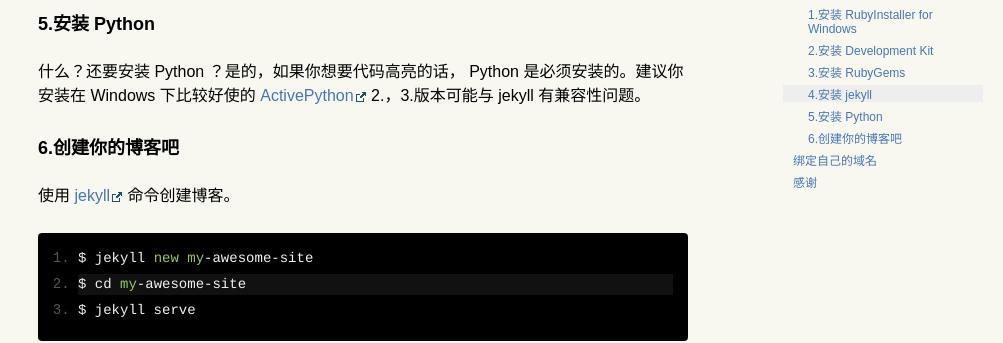
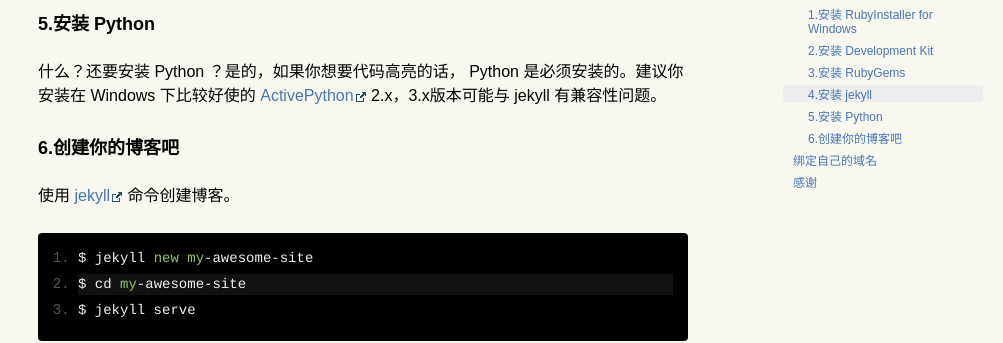
Before and after one commit to wangpuv/wangpuv.github.io, a Jekyll site: the page built from _posts/blog/2013-06-15-get-git-blog.md, in a window 1280 px wide and 900 px high, scrolled down 1880 px. Shown: the part 173-516 px from the top of the window, without its empty margins (277-1280 px from the left). Built offline with Jekyll 4.4.1, drawn with Linux system fonts in a browser that asks for light colours; Markdown is read by kramdown in place of the engine named in the settings; comment, search, counter and statistics services are not loaded.

Commit message:
fix bug *改为x

```diff
--- a/_posts/blog/2013-06-15-get-git-blog.md
+++ b/_posts/blog/2013-06-15-get-git-blog.md
@@ -63,7 +63,7 @@
     $ gem install jekyll
 
 ### 5.安装 Python
-什么？还要安装 Python ？是的，如果你想要代码高亮的话， Python 是必须安装的。建议你安装在 Windows 下比较好使的 [ActivePython][] 2.*，3.*版本可能与 jekyll 有兼容性问题。
+什么？还要安装 Python ？是的，如果你想要代码高亮的话， Python 是必须安装的。建议你安装在 Windows 下比较好使的 [ActivePython][] 2.x，3.x版本可能与 jekyll 有兼容性问题。
 
 ### 6.创建你的博客吧
 使用 [jekyll][] 命令创建博客。
```
